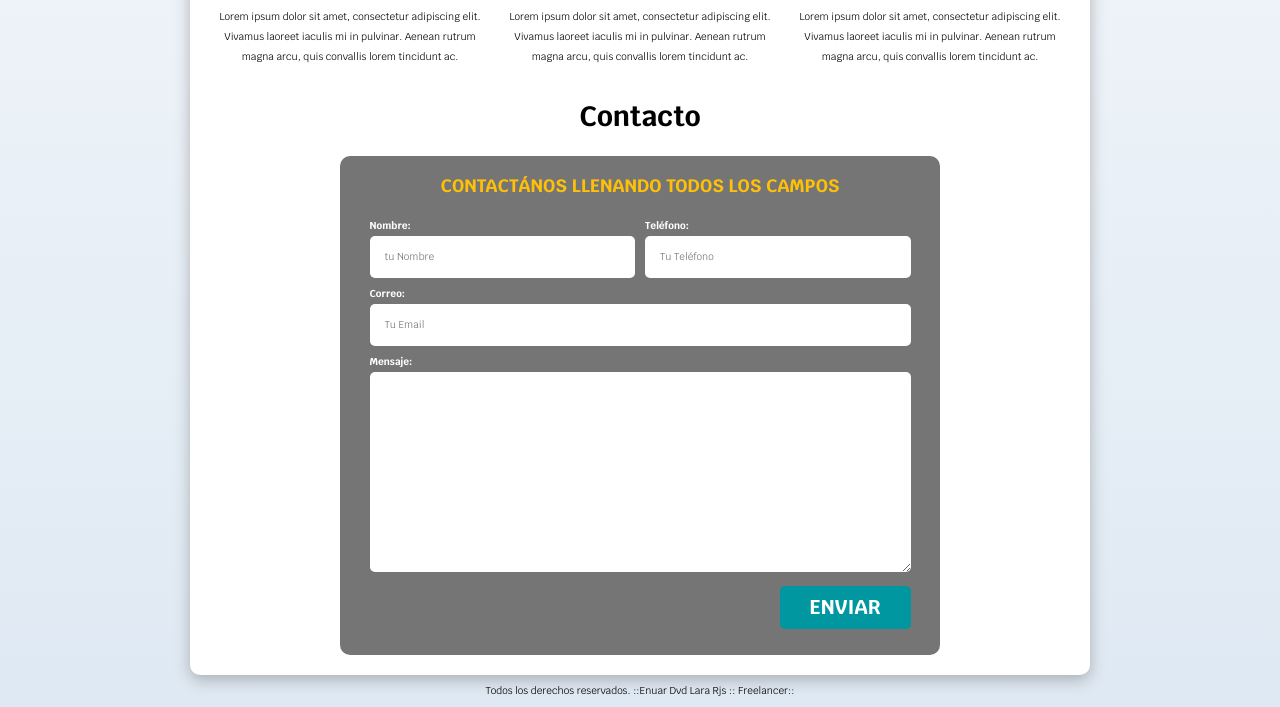
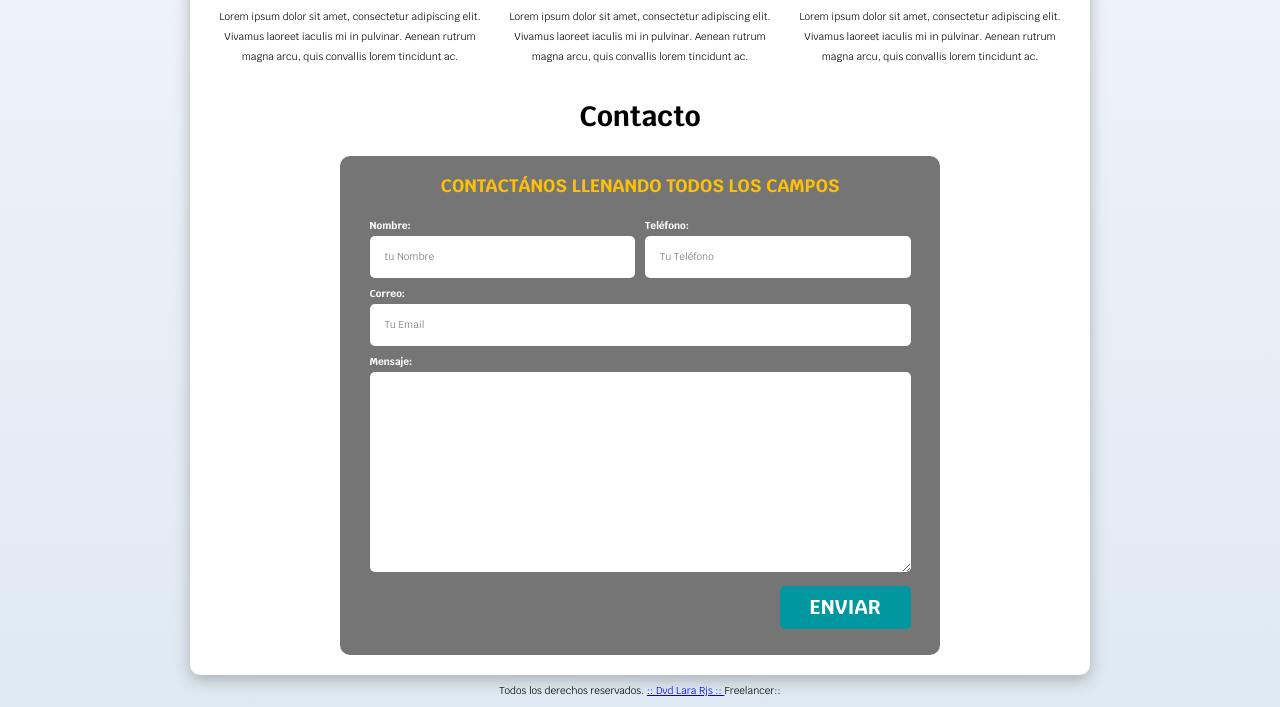
Before and after one commit to ing-enuarlara/primer-proyecto-portafolio, a plain HTML site: page index.html in a window 1280 px wide. Shown: the part 916-1623 px from the top of the page. Drawn offline with Linux system fonts and the light colour scheme.

Commit message:
Mejora en el pie

```diff
--- a/index.html
+++ b/index.html
@@ -138,7 +138,7 @@
 		</main>
 
 		<footer class="footer">
-			<p>Todos los derechos reservados. ::Enuar Dvd Lara Rjs :: Freelancer::</p>
+			<p>Todos los derechos reservados. <a href="https://ing-enuarlara.com/" target="_blank"> :: Dvd Lara Rjs :: </a> Freelancer::</p>
 		</footer>
 
 	</body>
```
